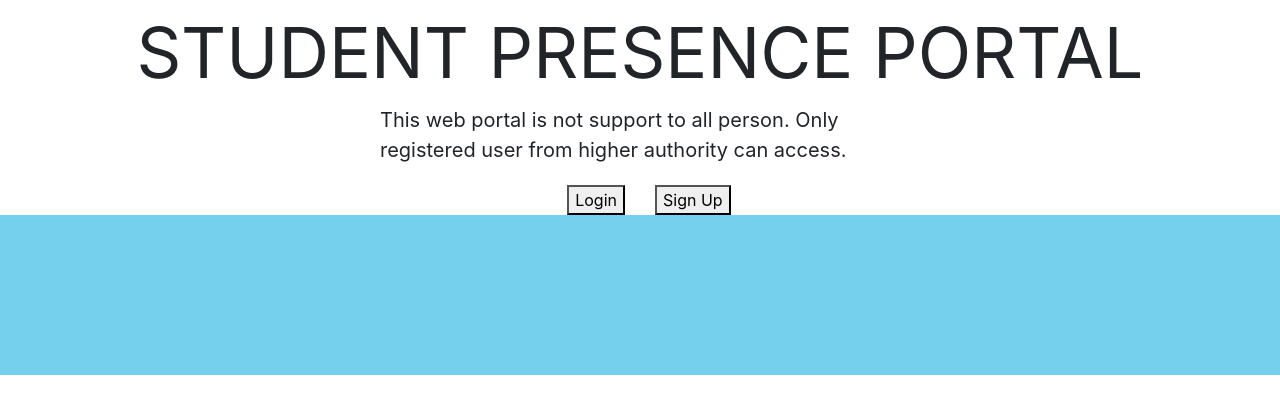
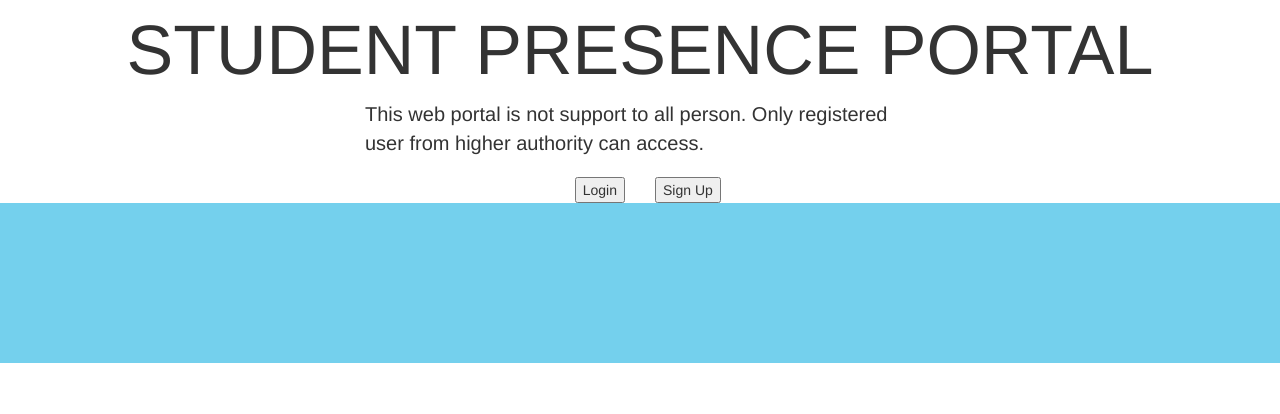
Before and after one commit to MiltonbhowmickB/Django-, a Django app: page /accounts/ in a window 1280 px wide. Shown: the top 414 px of the page. Run offline with Django 3.2, Linux system fonts and the light colour scheme; some libraries are stand-ins or nearby versions.

Commit message:
Add files via upload

```diff
--- a/tutorial/accounts/templates/accounts/attendance_html.html
+++ b/tutorial/accounts/templates/accounts/attendance_html.html
@@ -1,8 +1,10 @@
 <html>
 	<head>
 		<title>QR attendance</title>
-		<link rel="stylesheet" type="text/css" href="attendance_css.css"></link>
-		<link href="css/bootstrap.min.css" rel="stylesheet">
+		<!--<link rel="stylesheet" type="text/css" href="attendance_css.css"></link> -->
+		<link rel="stylesheet" href="https://maxcdn.bootstrapcdn.com/bootstrap/3.3.7/css/bootstrap.min.css" integrity="sha384-BVYiiSIFeK1dGmJRAkycuHAHRg32OmUcww7on3RYdg4Va+PmSTsz/K68vbdEjh4u" crossorigin="anonymous"></link>
+		{% load static %}
+		<link rel="stylesheet" href="{% static 'accounts/attendance_css.css' %}"  type="text/css" > </link>
 	</head>
 	<body>
 		<div class="container">
@@ -11,7 +13,7 @@
 
 			</div>
 			<div class="row">
-				<div class="blocktext" style="font-size: 20px">
+				<div class="blocktext">
 					This web portal is not support to all person. Only registered user from higher authority can access.
 				</div>
 			</div>
```
